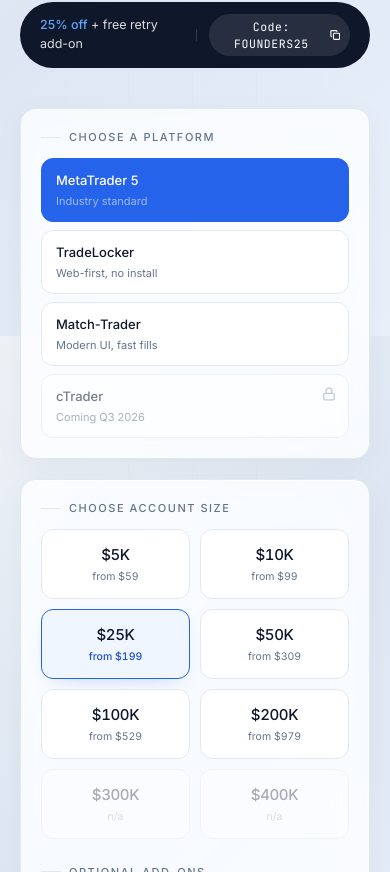
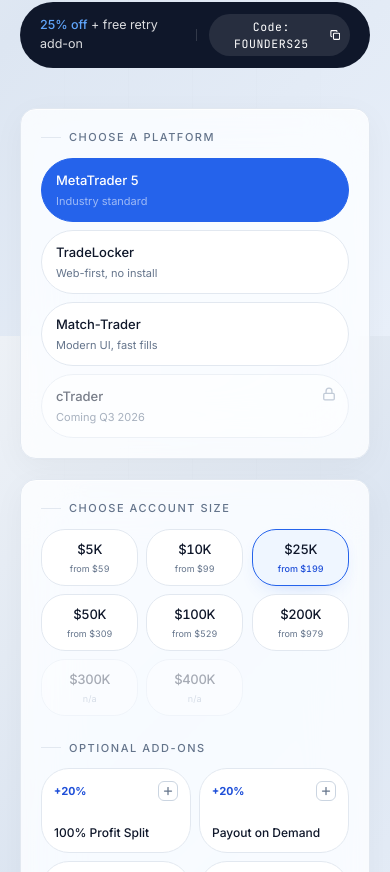
Before and after one commit to jatinkatariaaaa/thepeoplepropwebsite, a Next.js app: page / in a window 390 px wide. Shown: the part 1352-2224 px from the top of the page. Built offline with nearby package versions, Linux system fonts and the light colour scheme.

Commit message:
Update ChallengeCalculator mobile view for circular buttons and 3-col size grid

```diff
--- a/src/components/landing/ChallengeCalculator.tsx
+++ b/src/components/landing/ChallengeCalculator.tsx
@@ -286,7 +286,7 @@ export function ChallengeCalculator() {
                     onClick={() => !disabled && setPlatformKey(p.key)}
                     aria-pressed={active}
                     className={cn(
-                      "relative w-full rounded-xl border px-3.5 py-3 text-left transition-all lift",
+                      "relative w-full rounded-full sm:rounded-xl border px-3.5 py-3 text-left transition-all lift",
                       disabled && "opacity-55 cursor-not-allowed",
                       active && !disabled
                         ? "border-[var(--accent)] bg-[var(--accent)] text-white"
@@ -328,7 +328,7 @@ export function ChallengeCalculator() {
           {/* ── Size grid column ── */}
           <div className="glass-strong rounded-2xl p-5 lift">
             <ColumnHeading>Choose account size</ColumnHeading>
-            <div className="grid grid-cols-2 sm:grid-cols-3 lg:grid-cols-3 gap-2.5">
+            <div className="grid grid-cols-3 sm:grid-cols-3 lg:grid-cols-3 gap-2">
               {ALL_SIZES.map((s) => {
                 const offered = program.fees[s] != null;
                 const active = s === effectiveSize && offered;
@@ -340,20 +340,20 @@ export function ChallengeCalculator() {
                     disabled={!offered}
                     aria-pressed={active}
                     className={cn(
-                      "relative rounded-xl border px-3 py-3.5 text-center transition-all duration-200 lift",
+                      "relative rounded-3xl sm:rounded-xl border px-2 py-2.5 sm:px-3 sm:py-3.5 text-center transition-all duration-200 lift",
                       !offered && "opacity-35 cursor-not-allowed",
                       active
                         ? "border-[var(--accent)] bg-[var(--accent-50)] text-[var(--ink-950)] shadow-[0_8px_22px_-14px_rgba(37,99,235,0.45)]"
                         : "border-[var(--border)] bg-white text-[var(--ink-950)] hover:border-[var(--ink-950)]",
                     )}
                   >
-                    <span className="block font-medium text-[15px] md:text-[17px] tabular-nums tracking-tight">
+                    <span className="block font-medium text-[13px] sm:text-[15px] md:text-[17px] tabular-nums tracking-tight">
                       {formatSize(s)}
                     </span>
                     {offered && program.fees[s] != null && (
                       <span
                         className={cn(
-                          "block text-[10.5px] mt-0.5 tabular-nums",
+                          "block text-[9px] sm:text-[10.5px] mt-0.5 tabular-nums",
                           active
                             ? "text-[var(--accent-700)] font-medium"
                             : "text-[var(--ink-500)]",
@@ -363,7 +363,7 @@ export function ChallengeCalculator() {
                       </span>
                     )}
                     {!offered && (
-                      <span className="block text-[10.5px] mt-0.5 text-[var(--ink-400)]">
+                      <span className="block text-[9px] sm:text-[10.5px] mt-0.5 text-[var(--ink-400)]">
                         n/a
                       </span>
                     )}
@@ -385,7 +385,7 @@ export function ChallengeCalculator() {
                       onClick={() => toggleAddOn(a.key)}
                       aria-pressed={active}
                       className={cn(
-                        "group relative rounded-2xl sm:rounded-xl border p-3 sm:p-3 text-left transition-all lift flex flex-col sm:block justify-between min-h-[85px] sm:min-h-0",
+                        "group relative rounded-[28px] sm:rounded-xl border p-3 sm:p-3 text-left transition-all lift flex flex-col sm:block justify-between min-h-[85px] sm:min-h-0",
                         active
                           ? "border-[var(--ink-950)] bg-[var(--ink-950)] text-white"
                           : "border-[var(--border)] bg-white hover:border-[var(--ink-950)]",
```
